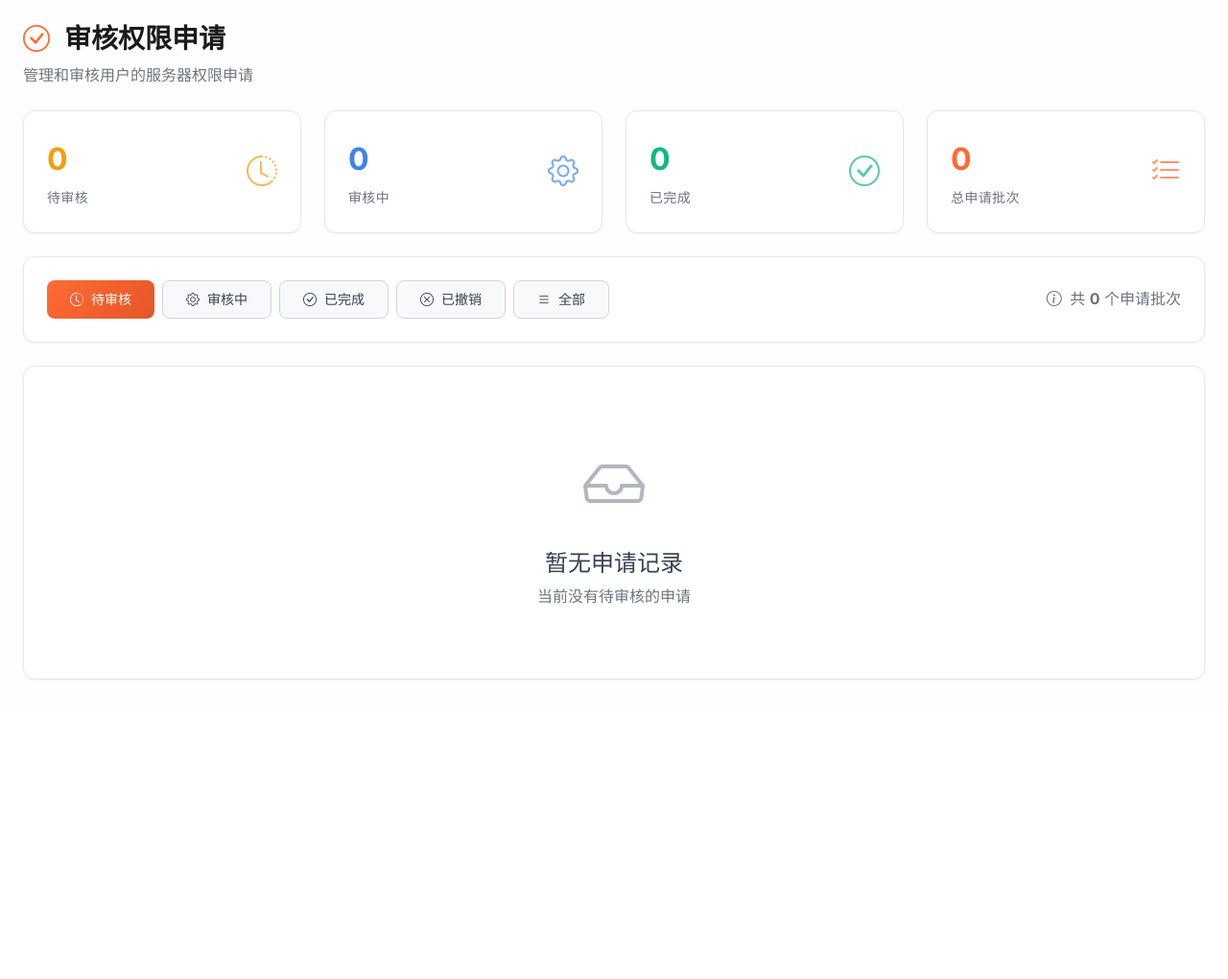
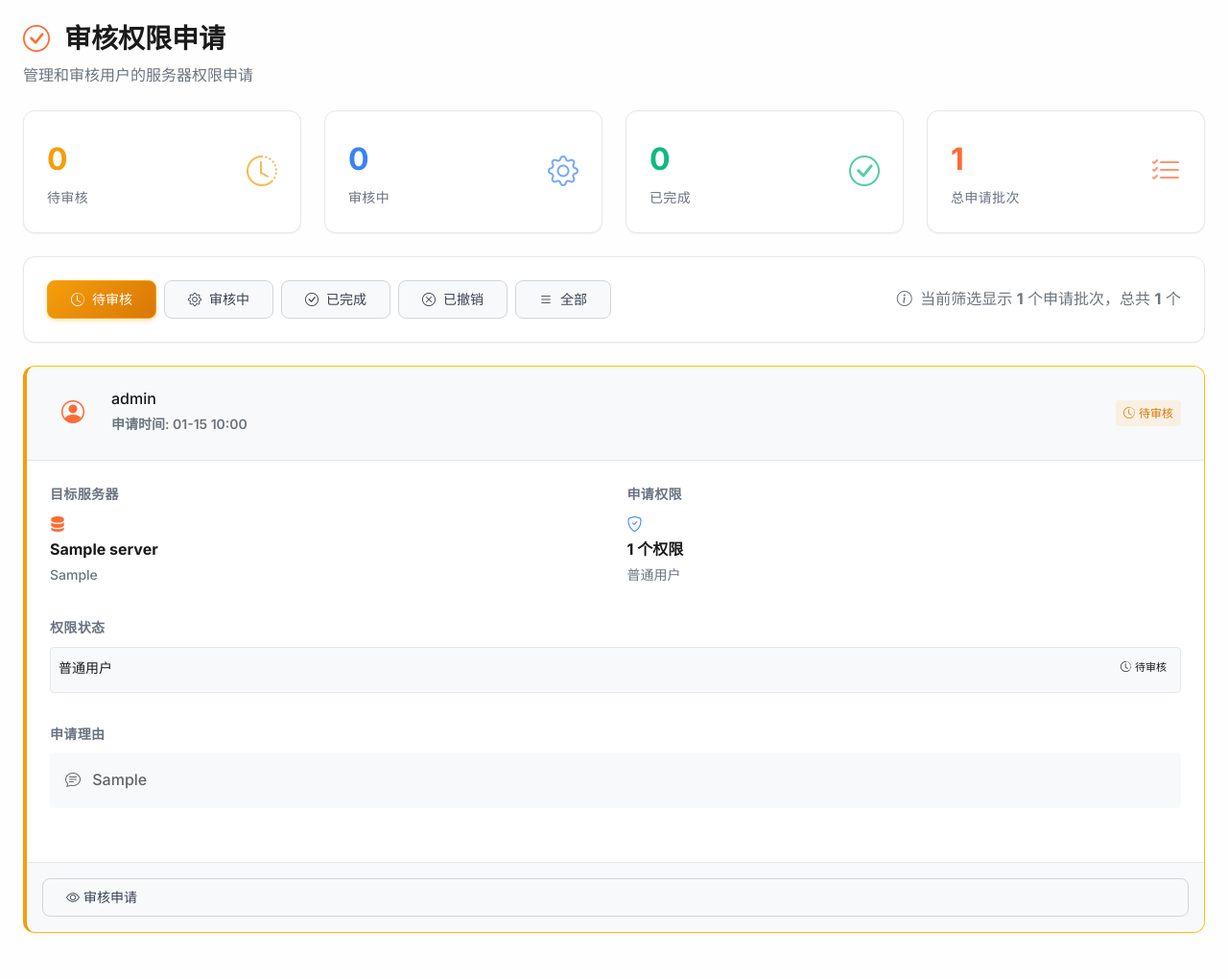
Before and after one commit to vampireacen/server-manager, a Flask app: page /admin/review in a window 1280 px wide. Shown: the part 64-1084 px from the top of the page at 96% size. Before the commit the page ends 772 px from the top, so only its background shows below. Run offline with Flask 3, Linux system fonts and the light colour scheme; the visitor is signed in with stand-in values (Sample User, id 1); data comes from the database, SQL or seed files in the repository; tables that the repository leaves empty hold one stand-in row (values such as "Sample post"); data that the repository does not hold is empty.

Commit message:
调整管理功能中按钮样式与风格

```diff
--- a/app.py
+++ b/app.py
@@ -206,6 +206,34 @@
     metrics = get_server_metrics_history(server_id, hours)
     return jsonify(metrics)
 
+@app.route('/api/test_connection/<int:server_id>')
+@admin_required
+def api_test_connection(server_id):
+    """测试服务器连接API"""
+    server = Server.query.get_or_404(server_id)
+
+    try:
+        from server_monitor import ServerMonitor
+        monitor = ServerMonitor(server)
+
+        # 尝试连接服务器
+        if monitor.connect():
+            monitor.disconnect()
+            return jsonify({
+                'success': True,
+                'message': f'连接到服务器 {server.name} 成功'
+            })
+        else:
+            return jsonify({
+                'success': False,
+                'error': f'无法连接到服务器 {server.name}，请检查网络连接和SSH配置'
+            })
+    except Exception as e:
+        return jsonify({
+            'success': False,
+            'error': f'连接测试异常: {str(e)}'
+        })
+
 @app.route('/api/collect_metrics')
 @admin_required
 def api_collect_metrics():
@@ -399,22 +427,24 @@
     """管理员审核页面 - 按批次显示"""
     status_filter = request.args.get('status', 'pending')
 
-    # 根据状态过滤批次
-    if status_filter == 'pending':
-        batches_query = ApplicationBatch.query.filter_by(status='pending')
-    elif status_filter == 'processing':
-        batches_query = ApplicationBatch.query.filter(ApplicationBatch.status.in_(['processing']))
-    elif status_filter == 'completed':
-        batches_query = ApplicationBatch.query.filter(ApplicationBatch.status.in_(['completed']))
-    elif status_filter == 'cancelled':
-        batches_query = ApplicationBatch.query.filter_by(status='cancelled')
-    else:  # all
-        batches_query = ApplicationBatch.query
-
-    batches = batches_query.options(
+    # 获取所有批次，然后基于状态摘要过滤
+    all_batches = ApplicationBatch.query.options(
         db.joinedload(ApplicationBatch.server),
         db.joinedload(ApplicationBatch.user)
     ).order_by(ApplicationBatch.created_at.desc()).all()
+
+    # 根据状态过滤批次（使用get_status_summary方法）
+    if status_filter == 'pending':
+        batches = [batch for batch in all_batches if batch.get_status_summary() == 'pending']
+    elif status_filter == 'processing':
+        batches = [batch for batch in all_batches if batch.get_status_summary() == 'processing']
+    elif status_filter == 'completed':
+        batches = [batch for batch in all_batches if batch.get_status_summary() == 'completed']
+    elif status_filter == 'cancelled':
+        batches = [batch for batch in all_batches if batch.get_status_summary() == 'cancelled']
+    else:  # all
+        batches = all_batches
+
 
     # 转换为字典格式以便JSON序列化
     batches_json = []
@@ -477,7 +507,11 @@
     Notification.query.filter_by(admin_id=session['user_id'], is_read=False).update({'is_read': True})
     db.session.commit()
 
-    return render_template('admin_review.html', batches=batches, batches_json=batches_json, status_filter=status_filter)
+    return render_template('admin_review.html',
+                         batches=batches,
+                         all_batches=all_batches,
+                         batches_json=batches_json,
+                         status_filter=status_filter)
 
 @app.route('/admin/review_batch/<int:batch_id>', methods=['POST'])
 @admin_required
@@ -536,7 +570,16 @@
                 app.admin_comment = (app.admin_comment or '') + error_comment
 
     # 更新批次状态
-    batch.status = 'processing'  # 批次进入处理中状态
+    # 检查批次中所有申请是否都已被审核
+    all_applications_in_batch = Application.query.filter_by(batch_id=batch_id).all()
+    pending_applications = [app for app in all_applications_in_batch if app.status == 'pending']
+
+    if len(pending_applications) == 0:
+        # 所有申请都已审核完成，批次状态设为已完成
+        batch.status = 'completed'
+    else:
+        # 还有未审核的申请，批次状态设为处理中
+        batch.status = 'processing'
 
     # 提交数据库更改
     db.session.commit()
--- a/static/css/claude-style.css
+++ b/static/css/claude-style.css
@@ -321,6 +321,17 @@
 
 .claude-btn-danger:hover {
   background: linear-gradient(135deg, var(--claude-danger-dark) 0%, #b91c1c 100%);
+  transform: translateY(-1px);
+  box-shadow: var(--claude-shadow-md);
+}
+
+.claude-btn-warning {
+  background: linear-gradient(135deg, var(--claude-warning) 0%, var(--claude-warning-dark) 100%);
+  color: white;
+}
+
+.claude-btn-warning:hover {
+  background: linear-gradient(135deg, var(--claude-warning-dark) 0%, #b45309 100%);
   transform: translateY(-1px);
   box-shadow: var(--claude-shadow-md);
 }
--- a/templates/admin_review.html
+++ b/templates/admin_review.html
@@ -19,7 +19,7 @@
         <div class="claude-metric-card">
             <div class="d-flex align-items-center">
                 <div class="flex-grow-1">
-                    <div class="claude-metric-value" style="color: var(--claude-warning);">{{ batches|selectattr('get_status_summary', 'equalto', 'pending')|list|length }}</div>
+                    <div class="claude-metric-value" style="color: var(--claude-warning);">{{ all_batches|selectattr('get_status_summary', 'equalto', 'pending')|list|length }}</div>
                     <div class="claude-metric-label">待审核</div>
                 </div>
                 <i class="bi bi-clock-history" style="font-size: 2rem; color: var(--claude-warning); opacity: 0.7;"></i>
@@ -30,7 +30,7 @@
         <div class="claude-metric-card">
             <div class="d-flex align-items-center">
                 <div class="flex-grow-1">
-                    <div class="claude-metric-value" style="color: var(--claude-info);">{{ batches|selectattr('get_status_summary', 'equalto', 'processing')|list|length }}</div>
+                    <div class="claude-metric-value" style="color: var(--claude-info);">{{ all_batches|selectattr('get_status_summary', 'equalto', 'processing')|list|length }}</div>
                     <div class="claude-metric-label">审核中</div>
                 </div>
                 <i class="bi bi-gear" style="font-size: 2rem; color: var(--claude-info); opacity: 0.7;"></i>
@@ -41,7 +41,7 @@
         <div class="claude-metric-card">
             <div class="d-flex align-items-center">
                 <div class="flex-grow-1">
-                    <div class="claude-metric-value" style="color: var(--claude-success);">{{ batches|selectattr('get_status_summary', 'equalto', 'completed')|list|length }}</div>
+                    <div class="claude-metric-value" style="color: var(--claude-success);">{{ all_batches|selectattr('get_status_summary', 'equalto', 'completed')|list|length }}</div>
                     <div class="claude-metric-label">已完成</div>
                 </div>
                 <i class="bi bi-check-circle" style="font-size: 2rem; color: var(--claude-success); opacity: 0.7;"></i>
@@ -52,7 +52,7 @@
         <div class="claude-metric-card">
             <div class="d-flex align-items-center">
                 <div class="flex-grow-1">
-                    <div class="claude-metric-value">{{ batches|length }}</div>
+                    <div class="claude-metric-value">{{ all_batches|length }}</div>
                     <div class="claude-metric-label">总申请批次</div>
                 </div>
                 <i class="bi bi-list-check" style="font-size: 2rem; color: var(--claude-primary); opacity: 0.7;"></i>
@@ -67,34 +67,38 @@
         <div class="d-flex justify-content-between align-items-center">
             <div class="d-flex gap-2">
                 <a href="{{ url_for('admin_review', status='pending') }}"
-                   class="claude-btn {{ 'claude-btn-primary' if status_filter == 'pending' else 'claude-btn-secondary' }}">
+                   class="claude-btn claude-filter-btn claude-filter-pending {{ 'active' if status_filter == 'pending' else '' }}" data-status="pending">
                     <i class="bi bi-clock-history me-1"></i>
                     待审核
                 </a>
                 <a href="{{ url_for('admin_review', status='processing') }}"
-                   class="claude-btn {{ 'claude-btn-info' if status_filter == 'processing' else 'claude-btn-secondary' }}">
+                   class="claude-btn claude-filter-btn claude-filter-processing {{ 'active' if status_filter == 'processing' else '' }}" data-status="processing">
                     <i class="bi bi-gear me-1"></i>
                     审核中
                 </a>
                 <a href="{{ url_for('admin_review', status='completed') }}"
-                   class="claude-btn {{ 'claude-btn-success' if status_filter == 'completed' else 'claude-btn-secondary' }}">
+                   class="claude-btn claude-filter-btn claude-filter-completed {{ 'active' if status_filter == 'completed' else '' }}" data-status="completed">
                     <i class="bi bi-check-circle me-1"></i>
                     已完成
                 </a>
                 <a href="{{ url_for('admin_review', status='cancelled') }}"
-                   class="claude-btn {{ 'claude-btn-secondary' if status_filter == 'cancelled' else 'claude-btn-secondary' }}">
+                   class="claude-btn claude-filter-btn claude-filter-cancelled {{ 'active' if status_filter == 'cancelled' else '' }}" data-status="cancelled">
                     <i class="bi bi-x-circle me-1"></i>
                     已撤销
                 </a>
                 <a href="{{ url_for('admin_review', status='all') }}"
-                   class="claude-btn {{ 'claude-btn-primary' if status_filter == 'all' else 'claude-btn-secondary' }}">
+                   class="claude-btn claude-filter-btn claude-filter-all {{ 'active' if status_filter == 'all' else '' }}" data-status="all">
                     <i class="bi bi-list me-1"></i>
                     全部
                 </a>
             </div>
             <div class="text-muted">
                 <i class="bi bi-info-circle me-1"></i>
+                {% if status_filter == 'all' %}
                 共 <strong>{{ batches|length }}</strong> 个申请批次
+                {% else %}
+                当前筛选显示 <strong>{{ batches|length }}</strong> 个申请批次，总共 <strong>{{ all_batches|length }}</strong> 个
+                {% endif %}
             </div>
         </div>
     </div>
@@ -500,6 +504,91 @@
         padding: 10px;
     }
 }
+
+/* 筛选按钮统一基础样式 */
+.claude-filter-btn {
+    background: var(--claude-bg-secondary);
+    color: var(--claude-text-secondary);
+    border: 1px solid var(--claude-border-medium);
+    transition: all 0.2s ease;
+}
+
+.claude-filter-btn:hover {
+    background: var(--claude-bg-tertiary);
+    border-color: var(--claude-border-dark);
+    color: var(--claude-text-primary);
+    text-decoration: none;
+}
+
+/* 待审核 - 橙色 */
+.claude-filter-pending.active {
+    background: linear-gradient(135deg, #f59e0b 0%, #d97706 100%);
+    color: white;
+    border-color: #f59e0b;
+    box-shadow: 0 2px 4px rgba(245, 158, 11, 0.3);
+}
+
+.claude-filter-pending.active:hover {
+    background: linear-gradient(135deg, #d97706 0%, #b45309 100%);
+    border-color: #d97706;
+    color: white;
+}
+
+/* 审核中 - 蓝色 */
+.claude-filter-processing.active {
+    background: linear-gradient(135deg, #3b82f6 0%, #2563eb 100%);
+    color: white;
+    border-color: #3b82f6;
+    box-shadow: 0 2px 4px rgba(59, 130, 246, 0.3);
+}
+
+.claude-filter-processing.active:hover {
+    background: linear-gradient(135deg, #2563eb 0%, #1d4ed8 100%);
+    border-color: #2563eb;
+    color: white;
+}
+
+/* 已完成 - 绿色 */
+.claude-filter-completed.active {
+    background: linear-gradient(135deg, #10b981 0%, #059669 100%);
+    color: white;
+    border-color: #10b981;
+    box-shadow: 0 2px 4px rgba(16, 185, 129, 0.3);
+}
+
+.claude-filter-completed.active:hover {
+    background: linear-gradient(135deg, #059669 0%, #047857 100%);
+    border-color: #059669;
+    color: white;
+}
+
+/* 已撤销 - 紫色 */
+.claude-filter-cancelled.active {
+    background: linear-gradient(135deg, #8b5cf6 0%, #7c3aed 100%);
+    color: white;
+    border-color: #8b5cf6;
+    box-shadow: 0 2px 4px rgba(139, 92, 246, 0.3);
+}
+
+.claude-filter-cancelled.active:hover {
+    background: linear-gradient(135deg, #7c3aed 0%, #6d28d9 100%);
+    border-color: #7c3aed;
+    color: white;
+}
+
+/* 全部 - Claude主色调（红橙色） */
+.claude-filter-all.active {
+    background: linear-gradient(135deg, var(--claude-primary) 0%, var(--claude-primary-dark) 100%);
+    color: white;
+    border-color: var(--claude-primary);
+    box-shadow: 0 2px 4px rgba(255, 107, 53, 0.3);
+}
+
+.claude-filter-all.active:hover {
+    background: linear-gradient(135deg, var(--claude-primary-dark) 0%, #d44a21 100%);
+    border-color: var(--claude-primary-dark);
+    color: white;
+}
 </style>
 
 <script>
```
Also changed, not shown: templates/admin_users.html (+9 -9 lines).
